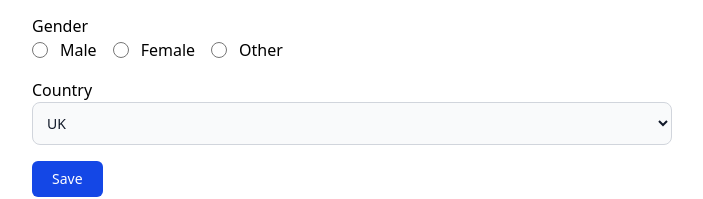
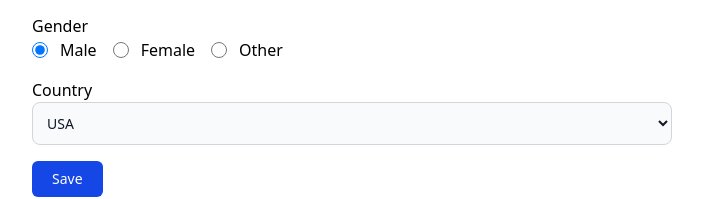
Before and after one commit to Andreeoak/SettingsPage, a Vue app in the folder SettingsPage/: page / in a window 1280 px wide. Shown: the part 376-575 px from the top of the page, without its empty margins (288-991 px from the left). Built offline with nearby package versions, Linux system fonts and the light colour scheme; the HTML template or start-up script is replaced by a standard one.

Commit message:
Keep alive component

```diff
--- a/SettingsPage/src/App.vue
+++ b/SettingsPage/src/App.vue
@@ -10,7 +10,9 @@
       </ul>
     </nav>
     <FadeTransition>
-      <component :is="currentTabComponent"/>
+      <KeepAlive>
+        <component :is="currentTabComponent"/>
+      </KeepAlive>
     </FadeTransition>
   </main>
 </template>
--- a/SettingsPage/src/components/GeneralSettings.vue
+++ b/SettingsPage/src/components/GeneralSettings.vue
@@ -8,28 +8,28 @@
         <label>
           Username
         </label>
-        <input type="text"/>
+        <input type="text" v-model="general.username"/>
       </div>
       <div>
         <label>
           Email
         </label>
-        <input type="email"/>
+        <input type="email" v-model="general.email"/>
       </div>
 
       <div>
         <label>
           About Me
         </label>
-        <textarea></textarea>
+        <textarea v-model="general.about"></textarea>
       </div>
 
       <div>
         <label>Gender</label>
         <div class="flex gap-4">
-          <label><input type="radio" name="gender" value="male" /> Male</label>
-          <label><input type="radio" name="gender" value="female" /> Female</label>
-          <label><input type="radio" name="gender" value="other" /> Other</label>
+          <label><input type="radio" name="gender" value="male" v-model="general.gender"/> Male</label>
+          <label><input type="radio" name="gender" value="female" v-model="general.gender"/> Female</label>
+          <label><input type="radio" name="gender" value="other" v-model="general.gender" /> Other</label>
         </div>
       </div>
 
@@ -37,7 +37,7 @@
         <label>
           Country
         </label>
-        <select>
+        <select v-model="general.country">
           <option>UK</option>
           <option>USA</option>
           <option>Canada</option>
@@ -52,3 +52,11 @@
     </form>
   </div>
 </template>
+
+<script lang="ts" setup>
+import { useSettings } from '@/composables/useSettings';
+import { ref } from 'vue';
+
+const{general} = useSettings();
+const thisWillawaysBeZero = ref(0);
+</script>
```
